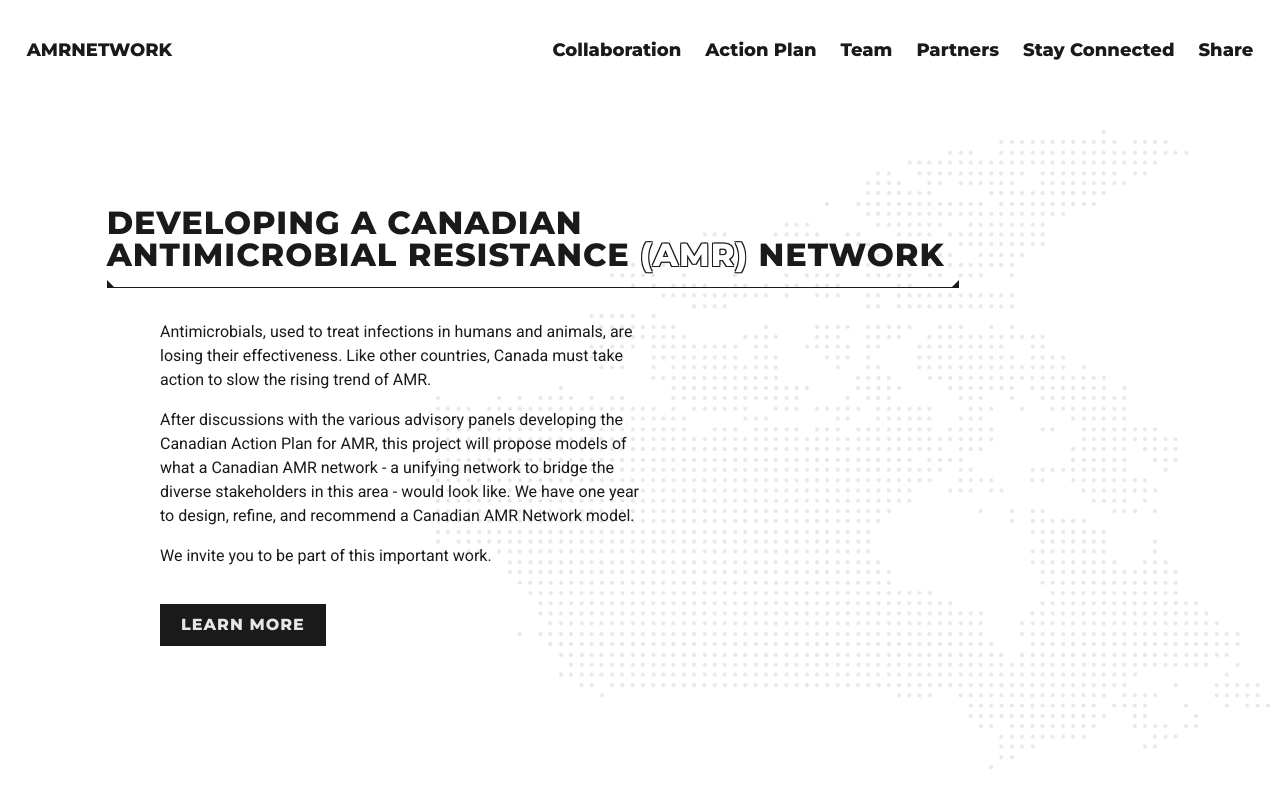
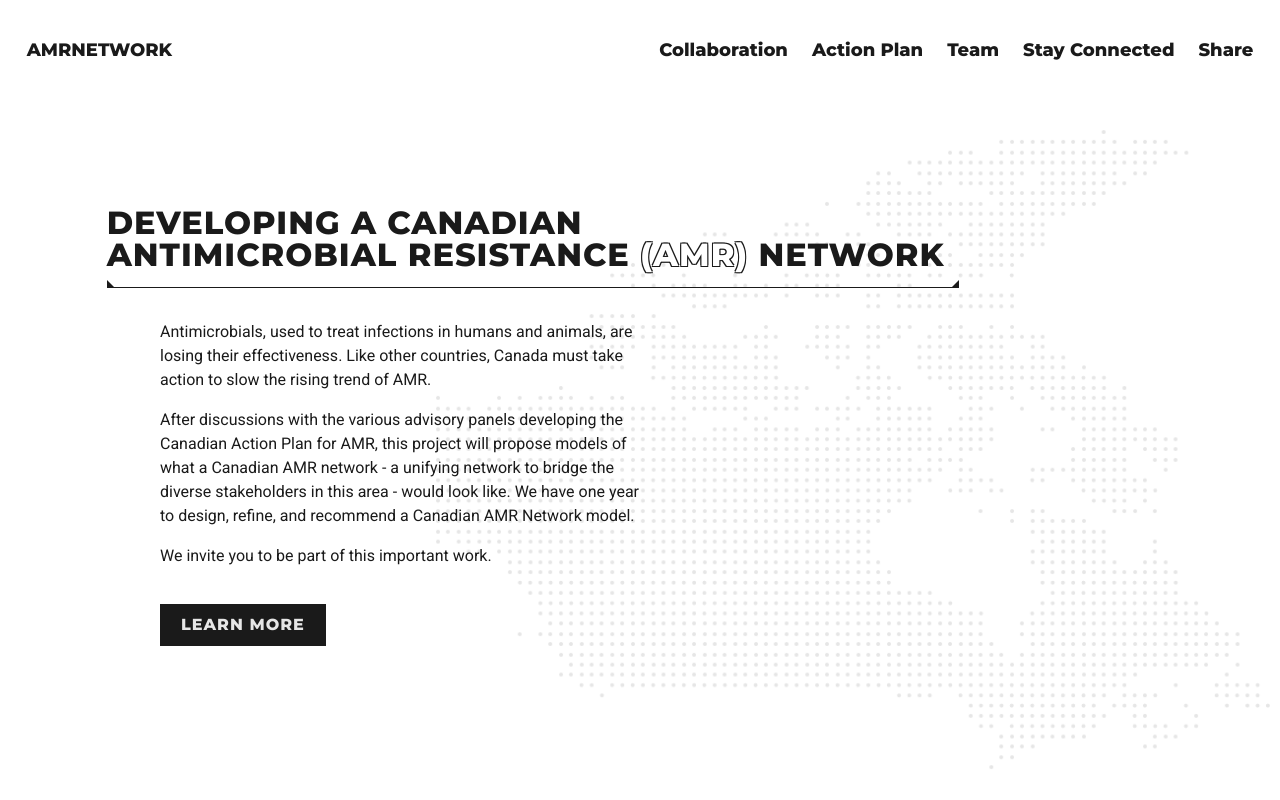
Before and after one commit to AMRnetwork/Web, a website: page index.html in a window 1280 px wide. Shown: the top 800 px of the page. Drawn offline with Linux system fonts and the light colour scheme.

Commit message:
Remove menu item

```diff
--- a/index.html
+++ b/index.html
@@ -40,7 +40,7 @@
 					<a href="#collaboration" tabindex="0">Collaboration</a>
 					<a href="#action-plan" tabindex="0">Action Plan</a>
 					<a href="#team" tabindex="0">Team</a>
-					<a href="#partners"	tabindex="0">Partners</a>
+					<!-- <a href="#partners"	tabindex="0">Partners</a> -->
 					<a href="#stay-connected" tabindex="0">Stay Connected</a>
 					<div id="social" tabindex="0">
 						<span>Share</span>
@@ -274,7 +274,7 @@
 						<a href="#collaboration">Collaboration</a>
 						<a href="#action-plan">Action Plan</a>
 						<a href="#team">Team</a>
-						<a href="#partners">Partners</a>
+						<!-- <a href="#partners">Partners</a> -->
 						<a href="#stay-connected">Stay Connected</a>
 					</div>
 				</nav>
```
